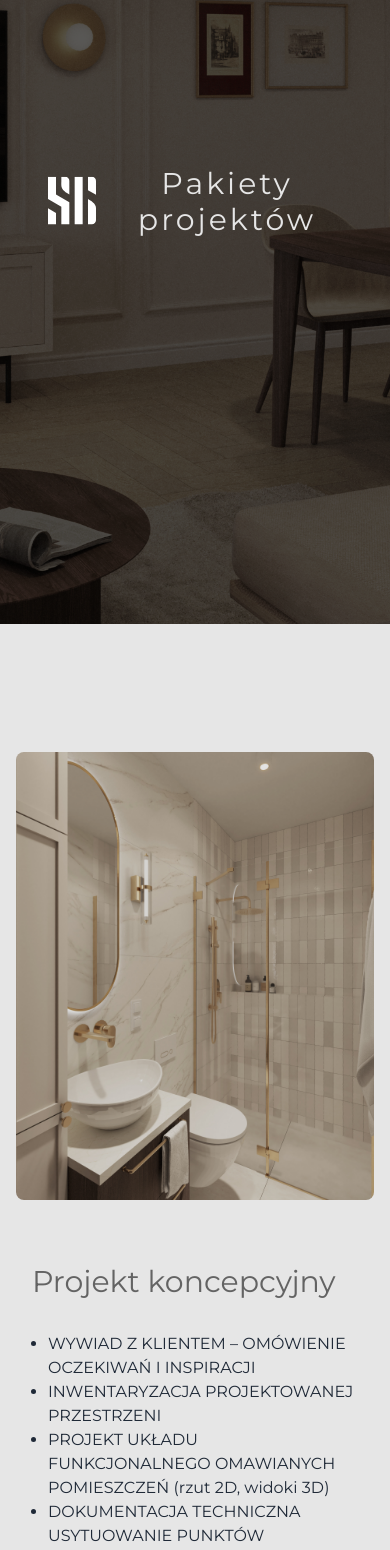
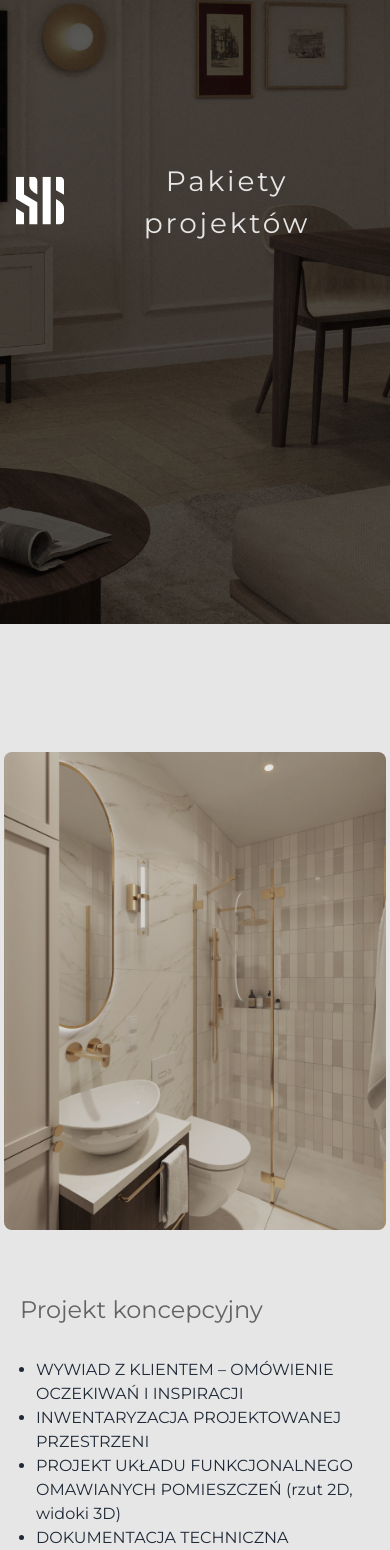
Before and after one commit to mizdebski77/Barbara-Szwala, a React (Create React App) app: page /Oferta in a window 390 px wide. Shown: the part 300-1850 px from the top of the page. Built offline with nearby package versions, Linux system fonts and the light colour scheme.

Commit message:
Media queries added

```diff
--- a/src/features/About/about.tsx
+++ b/src/features/About/about.tsx
@@ -5,7 +5,7 @@ import { motion } from "framer-motion";
 export const About = () => {
     return (
         <section>
-            <div className=" text-center md:p-16 p-6  relative">
+            <div className=" text-center md:p-16 p-4  relative">
                 <img
                     src={darkLogo}
                     alt="logo"
--- a/src/features/Contact/contact.tsx
+++ b/src/features/Contact/contact.tsx
@@ -77,7 +77,7 @@ export const Contact = () => {
                         rel="noopener noreferrer"
                         className="md:text-right text-center"
                     >
-                        SB Pracownia <p>Olkusz 32-300</p>
+                        SB Pracowni
                     </a>
                     <div className="grid">
                         <a href="mailto:">kontakt.sbpracownia.pl </a>
--- a/src/features/Offer/offer.tsx
+++ b/src/features/Offer/offer.tsx
@@ -8,7 +8,7 @@ export const Offer = () => {
     return (
         <section className="overflow-hidden">
             <div
-                className="hero min-h-screen shadow-5xl p-12"
+                className="hero min-h-screen shadow-5xl md:p-12 p-4"
                 style={{
                     backgroundImage: `url(${background})`,
                     backgroundPosition: "center",
@@ -27,13 +27,13 @@ export const Offer = () => {
                         alt="Logo"
                         className="md:max-w-20 max-w-12 w-full"
                     />
-                    <h1 className="lg:text-8xl md:text-5xl text-3xl text-bright text-center tracking-widest m-0">
+                    <h1 className="lg:text-8xl md:text-5xl text-[28px] text-bright text-center tracking-widest m-0">
                         Pakiety projektów
                     </h1>
                 </motion.div>
             </div>
 
-            <div className="max-w-screen-md mx-auto mb-24 px-4">
+            <div className="max-w-screen-md mx-auto mb-24 md:px-4 px-1">
                 {OfferList.map((offer, index) => (
                     <div key={index}>
                         {offer.projects &&
@@ -74,7 +74,7 @@ export const Offer = () => {
                                             transition={{ duration: 1 }}
                                             className="flex-1 px-4"
                                         >
-                                            <h3 className="text-3xl my-8 text-[#636363]">
+                                            <h3 className="md:text-3xl text-2xl my-8 text-[#636363]">
                                                 {project.name}
                                             </h3>
                                             <ul>
--- a/src/features/Projects/project.tsx
+++ b/src/features/Projects/project.tsx
@@ -91,7 +91,7 @@ export const Project = () => {
                         whileInView={{ y: 0, opacity: 1 }}
                         viewport={{ once: false }}
                         transition={{ duration: 1 }}
-                        className="text-bright grid gap-2 justify-center md:text-2xl text-lg"
+                        className="text-bright grid gap-2 justify-center md:text-2xl text-lg "
                     >
                         <p>Lokalizacja: {project?.location} </p>
                         <p>Metraż: {project?.surface} m2</p>
@@ -121,7 +121,7 @@ export const Project = () => {
                     initial={{ opacity: 0 }}
                     animate={{ opacity: 1 }}
                     transition={{ duration: 0.5 }}
-                    className="fixed top-0 left-0 bottom-0 right-0 z-[20] w-full h-full bg-dark bg-opacity-95 p-10 sm:p-3 m-auto"
+                    className="fixed top-0 left-0 bottom-0 right-0 z-[20] w-full h-full bg-dark bg-opacity-95 md:p-10 p-4 sm:p-3 m-auto"
                 >
                     <Swiper
                         centeredSlides={true}
--- a/src/features/Projects/projects.tsx
+++ b/src/features/Projects/projects.tsx
@@ -25,14 +25,14 @@ export const Projects = () => {
                     whileInView={{ y: 0, opacity: 1 }}
                     viewport={{ once: false }}
                     transition={{ duration: 1 }}
-                    className="flex items-center justify-center md:gap-8 gap-4 w-full"
+                    className="flex items-center justify-center md:gap-8 gap-4 w-full p-2"
                 >
                     <img
                         src={logo}
                         alt="Logo"
                         className="md:max-w-20 max-w-12 w-full"
                     />
-                    <h1 className="lg:text-8xl md:text-5xl text-3xl text-bright text-center tracking-widest m-0">
+                    <h1 className="lg:text-8xl md:text-5xl text-[28px] text-bright text-center tracking-widest m-0">
                         {pathname ? "Architektura" : "Projekty Wnętrz"}
                     </h1>
                 </motion.div>
@@ -58,7 +58,7 @@ export const Projects = () => {
                                   className="max-w-[510px] w-full h-auto m-auto"
                               >
                                   <div className="relative group cursor-pointer">
-                                      <span className="text-bright bg-opacityDark text-3xl opacity-0 transition-opacity duration-500 absolute inset-0 flex items-center justify-center group-hover:opacity-100">
+                                      <span className="text-bright bg-opacityDark md:text-3xl text-xl opacity-0 transition-opacity duration-500 absolute inset-0 flex items-center justify-center group-hover:opacity-100">
                                           {project.name}
                                       </span>
                                       <img
```
